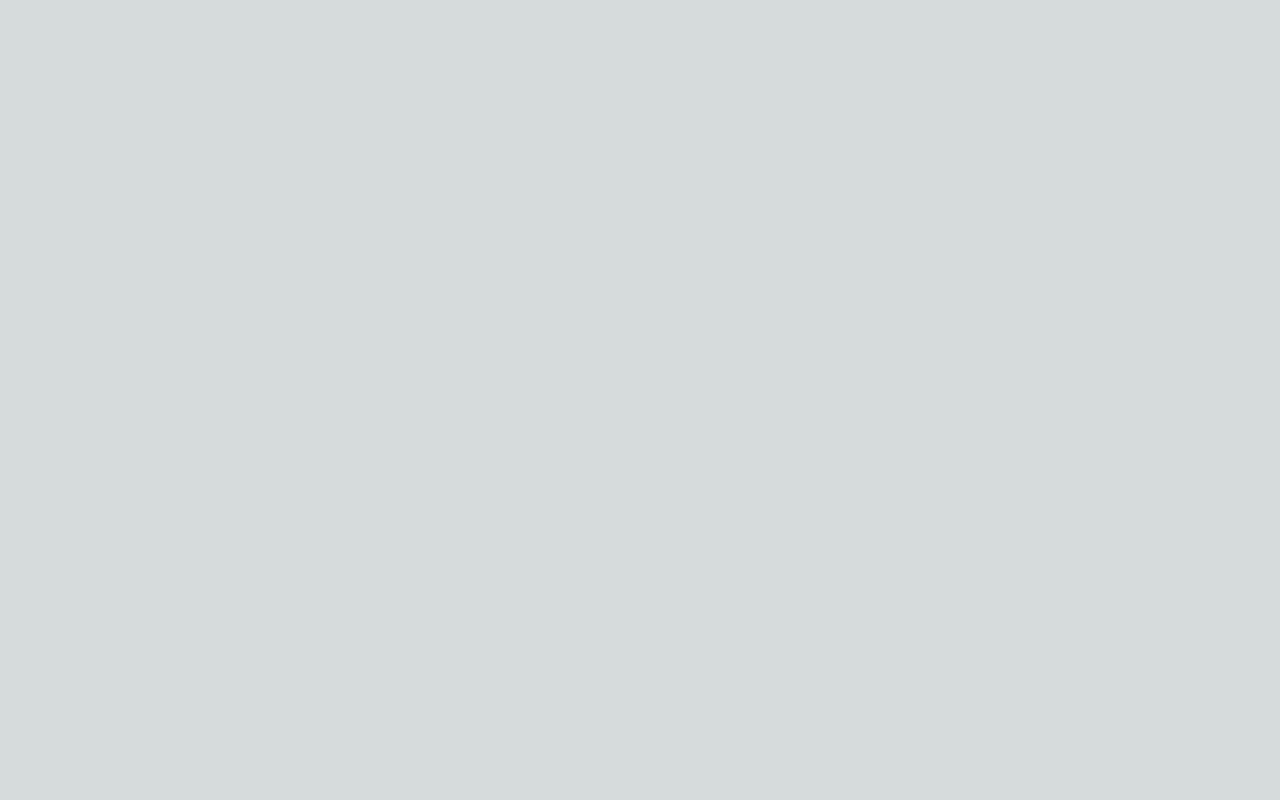
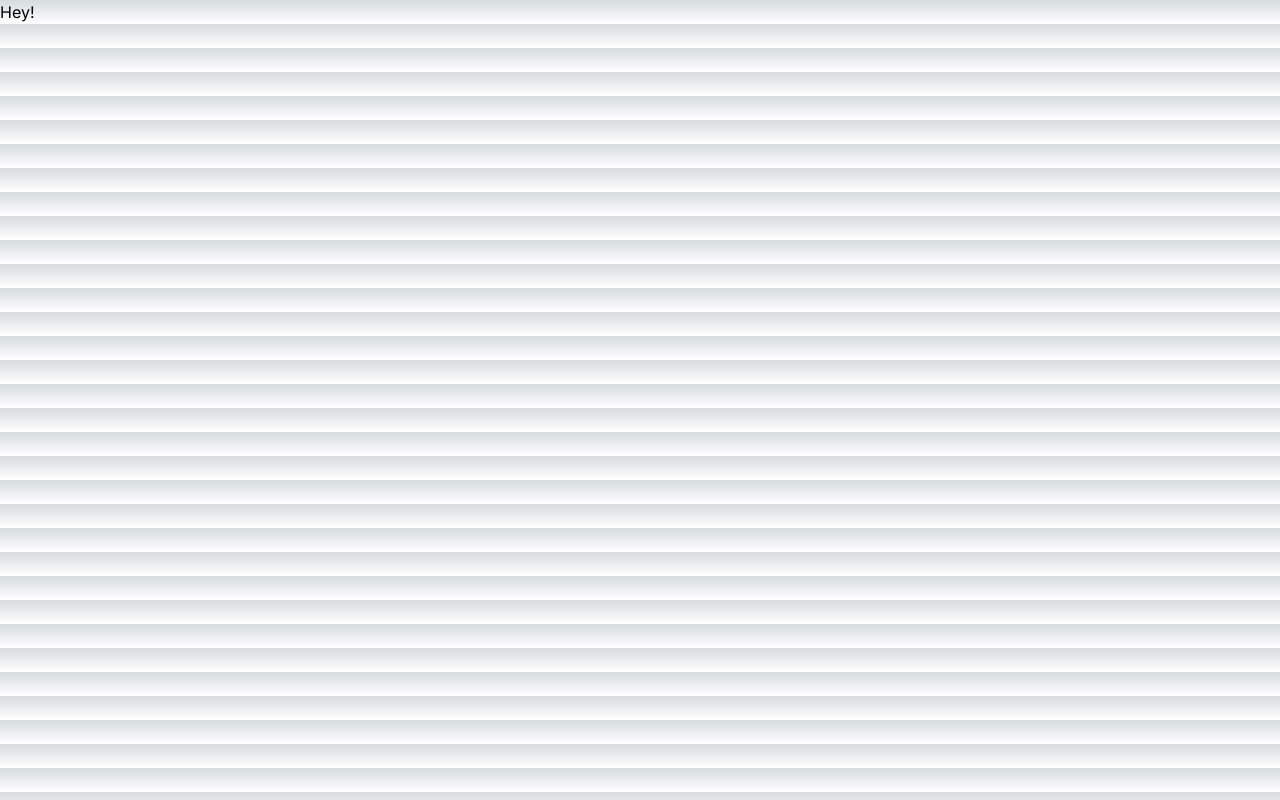
Before and after one commit to ShedrachJonah11/MedMemo, a Next.js app: page / in a window 1280 px wide. Built offline with nearby package versions, Linux system fonts and the light colour scheme.

Commit message:
feat: file structure complete

```diff
--- a/app/page.tsx
+++ b/app/page.tsx
@@ -1,5 +1,11 @@
 import Image from "next/image";
 
 export default function Home() {
-  return <main className=""></main>;
+  return (
+    <main className="">
+      <div>
+        <h1>Hey!</h1>
+      </div>
+    </main>
+  );
 }
```
